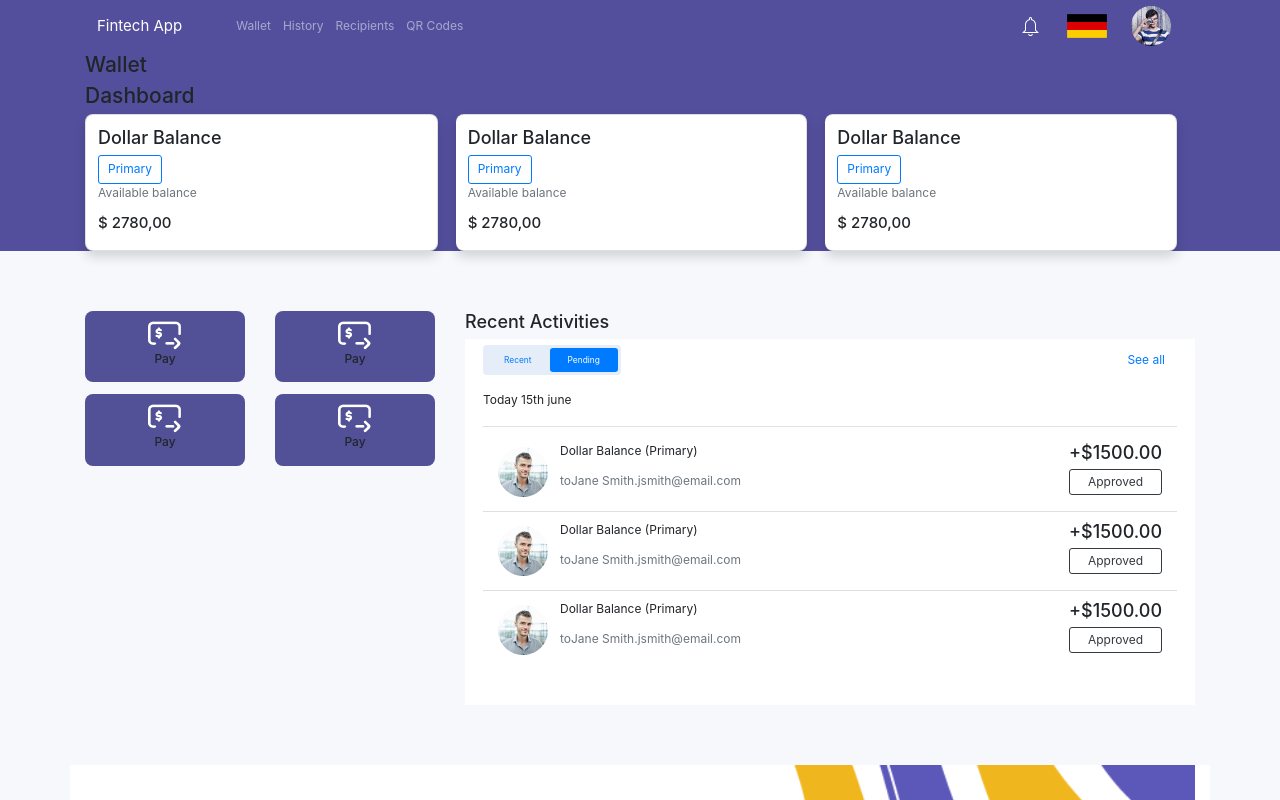
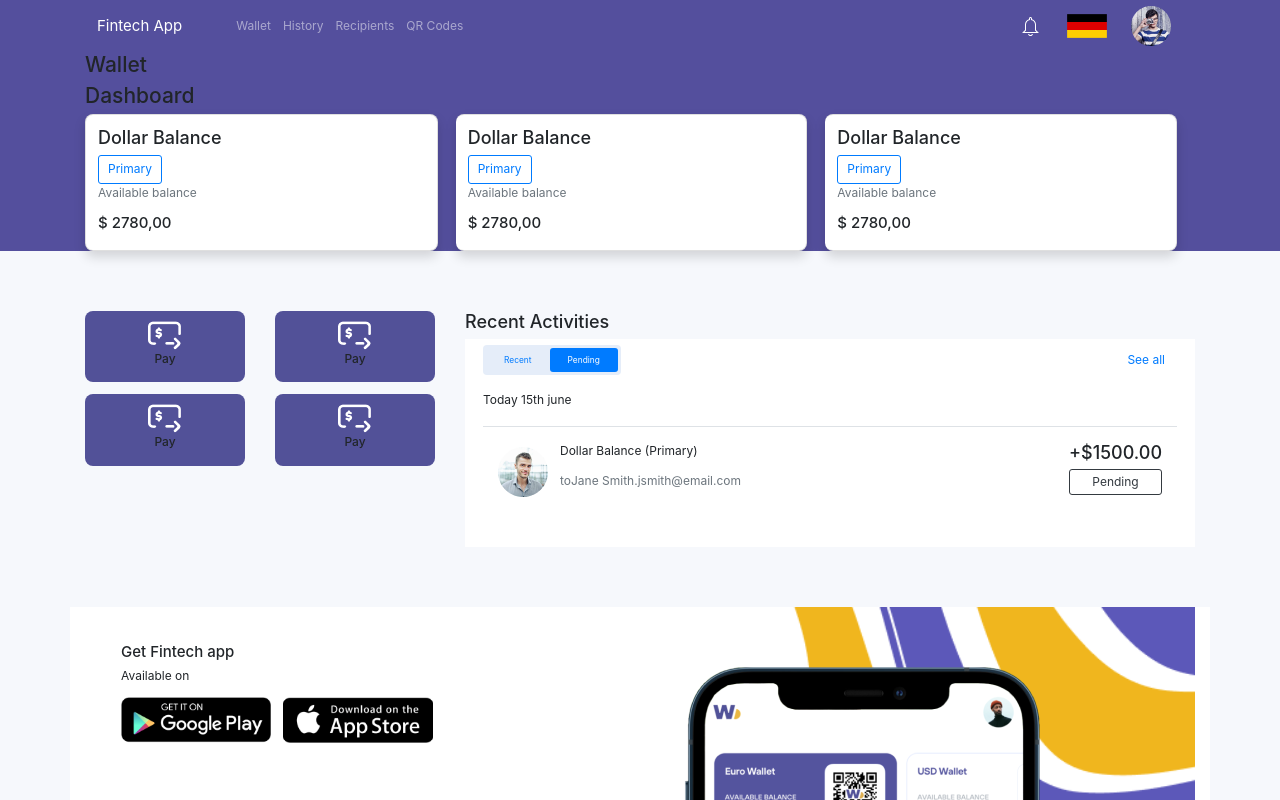
Before and after one commit to osmansufy/fintech-app, a React (Create React App) app: page / in a window 1280 px wide. Both pictures are taken after a click on the tab "Pending". Shown: the top 800 px of the page. Built offline with nearby package versions, Linux system fonts and the light colour scheme.

Commit message:
activitiesComplete

```diff
--- a/src/components/Activities/RecentActivities/ApprovedActivities.js
+++ b/src/components/Activities/RecentActivities/ApprovedActivities.js
@@ -1,14 +1,14 @@
 import React from "react";
 
-const ApprovedActivities = () => {
+import SingleActivity from "./SingleActivity";
+
+const ApprovedActivities = ({ approvedActivities }) => {
   return (
     <div className="listActivities">
+      <h6 className="font-weight-normal py-4 border-bottom">Today 15th june</h6>
       <ul className="list-group list-group-flush">
-        <li className="list-group-item">An item</li>
-        <li className="list-group-item">A second item</li>
-        <li className="list-group-item">A third item</li>
-        <li className="list-group-item">A fourth item</li>
-        <li className="list-group-item">And a fifth one</li>
+        {approvedActivities.length > 0 &&
+          approvedActivities.map((act) => <SingleActivity activity={act} />)}
       </ul>
     </div>
   );
--- a/src/components/Activities/RecentActivities/PendingActivities.js
+++ b/src/components/Activities/RecentActivities/PendingActivities.js
@@ -1,7 +1,16 @@
 import React from "react";
+import SingleActivity from "./SingleActivity";
 
-const PendingActivities = () => {
-  return <div></div>;
+const PendingActivities = ({ pendingActivities }) => {
+  return (
+    <div className="listActivities">
+      <h6 className="font-weight-normal py-4 border-bottom">Today 15th june</h6>
+      <ul className="list-group list-group-flush">
+        {pendingActivities.length > 0 &&
+          pendingActivities.map((act) => <SingleActivity activity={act} />)}
+      </ul>
+    </div>
+  );
 };
 
 export default PendingActivities;
--- a/src/components/Activities/RecentActivities/RecentActivities.js
+++ b/src/components/Activities/RecentActivities/RecentActivities.js
@@ -1,31 +1,50 @@
-import React, { useEffect } from "react";
-import { Button, Nav } from "react-bootstrap";
+import React, { useEffect, useState } from "react";
+import { Nav, Tab } from "react-bootstrap";
 import { useDispatch, useSelector } from "react-redux";
 import { activitiesAsync } from "../../../features/fintechActivities/activitiesSlice";
+import ApprovedActivities from "./ApprovedActivities";
+import PendingActivities from "./PendingActivities";
 
 const RecentActivities = () => {
+  const [activitiesTab, setActivitiesTab] = useState("");
   const dispatch = useDispatch();
   useEffect(() => {
     dispatch(activitiesAsync());
   }, []);
+
   const approvedActivities = useSelector(
     (state) => state.activities.approvedActivities
   );
+  const pendingActivities = useSelector(
+    (state) => state.activities.pendingActivities
+  );
+  const onChangeTab = (eventKey) => {
+    console.log(eventKey);
+  };
   return (
     <div>
       <h4>Recent Activities</h4>
 
       <div className="allActivitiesWrapper px-4 pt-2 pb-5 bg-white">
+        <Tab.Container id="left-tabs-example" defaultActiveKey="recent">
           <div className="d-flex justify-content-between">
             <div className="navWrapper">
-            <Nav variant="pills" defaultActiveKey="link-1">
+              <Nav variant="pills">
                 <Nav.Item>
-                <Nav.Link className="px-4" eventKey="link-1">
+                  <Nav.Link
+                    onSelect={(eventKey) => onChangeTab(eventKey)}
+                    className="px-4"
+                    eventKey="recent"
+                  >
                     Recent
                   </Nav.Link>
                 </Nav.Item>
                 <Nav.Item>
-                <Nav.Link className="px-4" eventKey="link-2">
+                  <Nav.Link
+                    onSelect={(eventKey) => onChangeTab(eventKey)}
+                    className="px-4"
+                    eventKey="pending"
+                  >
                     Pending
                   </Nav.Link>
                 </Nav.Item>
@@ -34,36 +53,15 @@ const RecentActivities = () => {
 
             <Nav.Link>See all</Nav.Link>
           </div>
-        <div className="listActivities">
-          <h6 className="font-weight-normal py-4 border-bottom">
-            Today 15th june
-          </h6>
-          <ul className="list-group list-group-flush">
-            {approvedActivities.length > 0 &&
-              approvedActivities.map((act) => (
-                <li className="list-group-item d-flex justify-content-between">
-                  <div className="flex-grow-1 d-flex">
-                    <div className="d-flex mr-3 justify-content-between align-items-center">
-                      <img src={`images/${act.profile}`} alt="" />
-                    </div>
-                    <div className="actInfo">
-                      <p>Dollar Balance (Primary)</p>
-                      <p className="text-muted">
-                        to{act.name}.{act.email}
-                      </p>
-                    </div>
-                  </div>
-
-                  <div className="amountInfo d-flex flex-column">
-                    <h4>+${act.amount}</h4>
-                    <Button className="py-1 px-3" variant="outline-dark">
-                      {act.status}
-                    </Button>
-                  </div>
-                </li>
-              ))}
-          </ul>
-        </div>
+          <Tab.Content>
+            <Tab.Pane eventKey="recent">
+              <ApprovedActivities approvedActivities={approvedActivities} />
+            </Tab.Pane>
+            <Tab.Pane eventKey="pending">
+              <PendingActivities pendingActivities={pendingActivities} />
+            </Tab.Pane>
+          </Tab.Content>
+        </Tab.Container>
       </div>
     </div>
   );
--- a/src/components/Activities/RecentActivities/SingleActivity.js
+++ b/src/components/Activities/RecentActivities/SingleActivity.js
@@ -1,7 +1,28 @@
 import React from "react";
+import { Button } from "react-bootstrap";
+const SingleActivity = ({ activity }) => {
+  return (
+    <li className="list-group-item d-flex justify-content-between">
+      <div className="flex-grow-1 d-flex">
+        <div className="d-flex mr-3 justify-content-between align-items-center">
+          <img src={`images/${activity.profile}`} alt="" />
+        </div>
+        <div className="actInfo">
+          <p>Dollar Balance (Primary)</p>
+          <p className="text-muted">
+            to{activity.name}.{activity.email}
+          </p>
+        </div>
+      </div>
 
-const SingleActivity = () => {
-  return <div></div>;
+      <div className="amountInfo d-flex flex-column">
+        <h4>+${activity.amount}</h4>
+        <Button className="py-1 px-3" variant="outline-dark">
+          {activity.status}
+        </Button>
+      </div>
+    </li>
+  );
 };
 
 export default SingleActivity;
```
Lines whose indentation alone changed are shown as unchanged.
